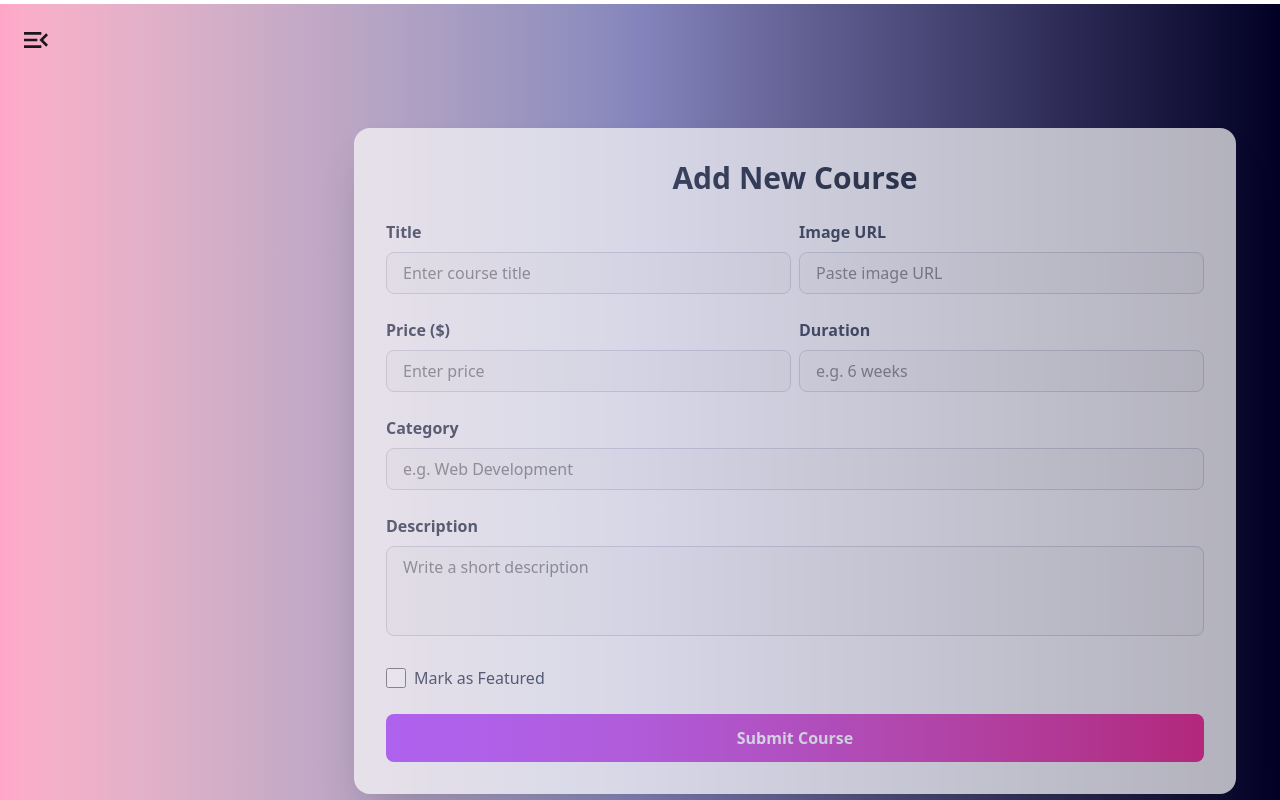
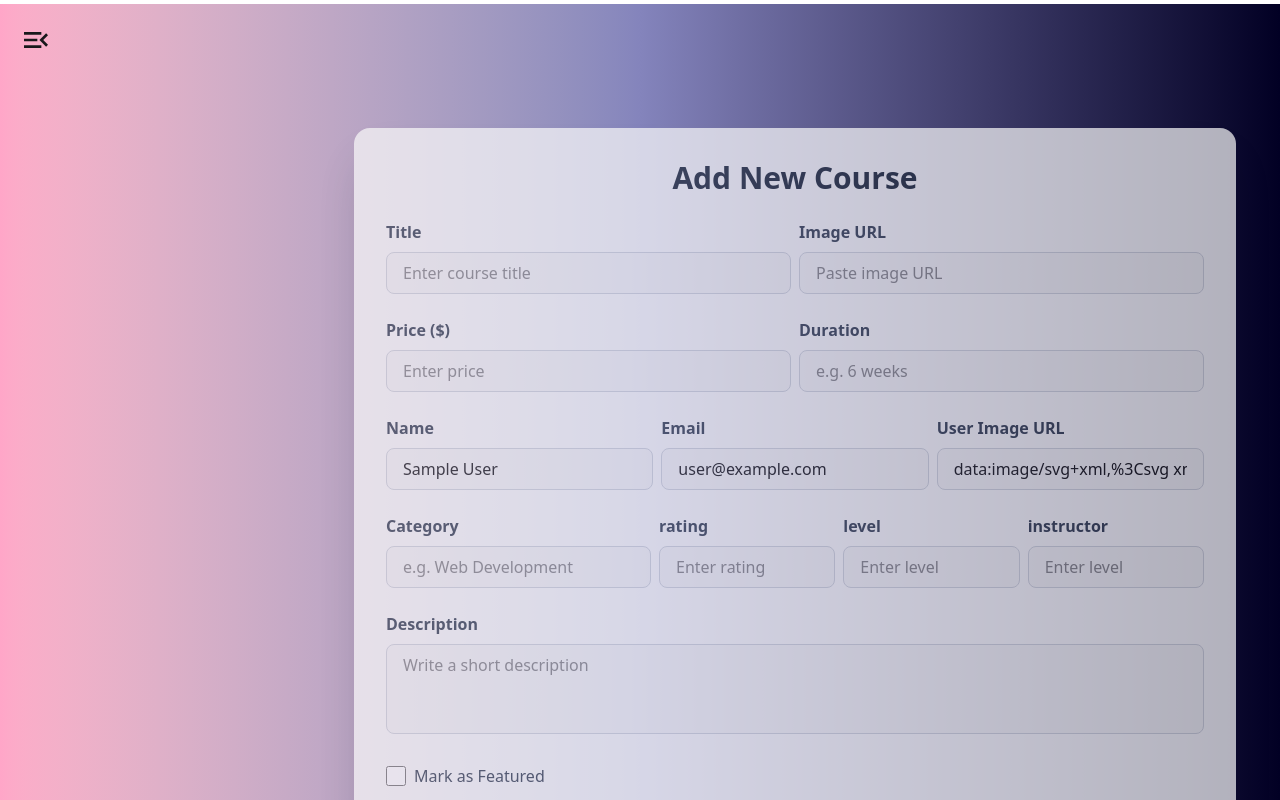
Before and after one commit to sumai-suchi/B12-a10-future-box-client, a React app: page /dashboard/addCourse in a window 1280 px wide. Shown: the top 800 px of the page. Built offline with nearby package versions, Linux system fonts and the light colour scheme; no server answers; sample sign-in values are in the browser's storage; the HTML template or start-up script is replaced by a standard one.

Commit message:
adding update functionality of courses

```diff
--- a/src/Components/UpdateData.jsx
+++ b/src/Components/UpdateData.jsx
@@ -6,26 +6,45 @@ import { toast } from "react-toastify";
 const UpdateData = () => {
   const { id } = useParams();
   const [OneData, setOneData] = useState({});
+  const [title, setTitle] = useState("");
+  const [image, setImage] = useState("");
+  const [price, setPrice] = useState("");
+  const [duration, setDuration] = useState("");
+  const [category, setCategory] = useState("");
+  const [description, setDescription] = useState("");
+  const [Error, setError] = useState("");
 
   useEffect(() => {
     const FetchData = async () => {
-      const DetailsCourseData = await axios.get(
-        `http://localhost:3000/updateData/${id}`
-      );
-      setOneData(DetailsCourseData.data);
+      try {
+        const DetailsCourseData = await axios.get(
+          `http://localhost:3000/updateData/${id}`
+        );
+        setOneData(DetailsCourseData.data);
+        setTitle(OneData?.title || "");
+        setImage(OneData?.image || "");
+        setPrice(OneData?.price || "");
+        setDuration(OneData?.duration || "");
+        setCategory(OneData?.category || "");
+        setDescription(OneData?.description || "");
+      } catch (error) {
+        toast(error);
+      }
     };
     FetchData();
-  }, [id]);
+  }, [
+    id,
+    OneData.title,
+    OneData.image,
+    OneData.price,
+    OneData.duration,
+    OneData.category,
+    OneData.description,
+  ]);
+
   console.log(OneData);
   console.log(OneData.title);
 
-  const [title, setTitle] = useState(OneData.title || "");
-  const [image, setImage] = useState(OneData.image || "");
-  const [price, setPrice] = useState(OneData.price || "");
-  const [duration, setDuration] = useState(OneData.duration || "");
-  const [category, setCategory] = useState(OneData.category || "");
-  const [description, setDescription] = useState(OneData.description || "");
-  const [Error, setError] = useState("");
   console.log(title, image, price, duration, category, description);
   //   const updatedInfo = { title, image, price, duration, category, description };
   const updatedInfo = {
@@ -37,9 +56,7 @@ const UpdateData = () => {
     description,
   };
 
-  const handleUpdateData = async (e) => {
-    e.preventDefault();
-
+  const handleUpdateData = async () => {
     try {
       const updateDoc = await axios.patch(
         `http://localhost:3000/updateData/${id}`,
@@ -56,10 +73,7 @@ const UpdateData = () => {
   return (
     <div>
       <div className=" w-full mt-20 opacity-70 flex items-center justify-center p-2 md:p-6">
-        <form
-          className="bg-neutral-50  shadow-2xl rounded-2xl p-8 w-full space-y-6"
-          onSubmit={handleUpdateData}
-        >
+        <form className="bg-neutral-50  shadow-2xl rounded-2xl p-8 w-full space-y-6">
           <h2 className="text-3xl font-bold text-center text-gray-800">
             Update Your Course Data
           </h2>
@@ -173,7 +187,7 @@ const UpdateData = () => {
 
           {/* Submit Button */}
           <button
-            type="submit"
+            onClick={handleUpdateData}
             className="w-full bg-linear-to-r from-purple-500 to-pink-500 text-white font-semibold py-3 rounded-lg hover:opacity-90 transition-all"
           >
             Update Course
--- a/src/pages/AddCourses.jsx
+++ b/src/pages/AddCourses.jsx
@@ -14,7 +14,29 @@ const AddCourses = () => {
     const duration = e.target.duration.value;
     const category = e.target.category.value;
     const description = e.target.description.value;
-    console.log(title, image, price, duration, category);
+    const name = e.target.name.value;
+
+    const UserImage = e.target.UserImage.value;
+    const isFeatured = e.target.isFeatured.value;
+    const rating = e.target.rating.value;
+    const level = e.target.level.value;
+    const instructor = e.target.instructor.value;
+
+    console.log(
+      title,
+      image,
+      price,
+      duration,
+      category,
+      name,
+      email,
+      UserImage,
+      isFeatured,
+      rating,
+      level,
+      instructor,
+      description
+    );
     const courseData = {
       title,
       image,
@@ -22,7 +44,13 @@ const AddCourses = () => {
       description,
       duration,
       category,
+      name,
       email,
+      UserImage,
+      isFeatured,
+      rating,
+      level,
+      instructor,
     };
 
     try {
@@ -107,7 +135,53 @@ const AddCourses = () => {
             />
           </div>
         </div>
+        {/* user info */}
+        <div className="flex flex-col md:flex-row gap-2">
+          {/* Title */}
+          <div className="flex-1">
+            <label className="block  text-gray-700 font-semibold mb-2">
+              Name
+            </label>
+            <input
+              type="text"
+              name="name"
+              value={user?.displayName}
+              placeholder="Enter course title"
+              className="w-full border border-gray-300 bg-neutral-100 rounded-lg px-4 py-2 focus:ring-2 focus:ring-purple-500 outline-none"
+              required
+            />
+          </div>
+
+          <div className="flex-1">
+            <label className="block  text-gray-700 font-semibold mb-2">
+              Email
+            </label>
+            <input
+              type="text"
+              name="email"
+              value={user?.email}
+              placeholder="Enter course title"
+              className="w-full border border-gray-300 bg-neutral-100 rounded-lg px-4 py-2 focus:ring-2 focus:ring-purple-500 outline-none"
+              required
+            />
+          </div>
+
+          {/* Image URL */}
+          <div className="flex-1">
+            <label className="block text-gray-700 font-semibold mb-2">
+              User Image URL
+            </label>
+            <input
+              type="text"
+              name="UserImage"
+              value={user?.photoURL}
+              placeholder="Paste image URL"
+              className="w-full border bg-neutral-100 border-gray-300 rounded-lg px-4 py-2 focus:ring-2 focus:ring-purple-500 outline-none"
+            />
+          </div>
+        </div>
         {/* Category */}
+        <div className="flex flex-col gap-2 md:flex-row">
           <div>
             <label className="block text-gray-700 font-semibold mb-2">
               Category
@@ -119,6 +193,44 @@ const AddCourses = () => {
               className="w-full bg-neutral-100 border border-gray-300 rounded-lg px-4 py-2 focus:ring-2 focus:ring-purple-500 outline-none"
               required
             />
+          </div>
+
+          <div className="flex-1">
+            <label className="block text-gray-700 font-semibold mb-2">
+              rating
+            </label>
+            <input
+              type="number"
+              name="rating"
+              placeholder="Enter rating"
+              className="w-full border bg-neutral-100 border-gray-300 rounded-lg px-4 py-2 focus:ring-2 focus:ring-purple-500 outline-none"
+              required
+            />
+          </div>
+          <div className="flex-1">
+            <label className="block text-gray-700 font-semibold mb-2">
+              level
+            </label>
+            <input
+              type="text"
+              name="level"
+              placeholder="Enter level"
+              className="w-full border bg-neutral-100 border-gray-300 rounded-lg px-4 py-2 focus:ring-2 focus:ring-purple-500 outline-none"
+              required
+            />
+          </div>
+          <div className="flex-1">
+            <label className="block text-gray-700 font-semibold mb-2">
+              instructor
+            </label>
+            <input
+              type="text"
+              name="instructor"
+              placeholder="Enter level"
+              className="w-full border bg-neutral-100 border-gray-300 rounded-lg px-4 py-2 focus:ring-2 focus:ring-purple-500 outline-none"
+              required
+            />
+          </div>
         </div>
 
         {/* Description */}
--- a/src/pages/MyAddedCourse.jsx
+++ b/src/pages/MyAddedCourse.jsx
@@ -38,17 +38,17 @@ const MyAddedCourse = () => {
 
   return (
     <div className="flex flex-col gap-2.5">
-      {userData.length === 0 ? (
+      {userData?.length === 0 ? (
         <div className="text-center justify-center">
           <h1 className="text-4xl font-bold text-white">
-            There is not Course added here
+            There is no Course added here
           </h1>
         </div>
       ) : (
         userData?.map((data) => (
           <div
             key={data._id}
-            className="flex flex-col md:flex-row mt-7 gap-4 md:gap-28 bg-fuchsia-50 rounded-2xl  text-fuchsia-950 opacity-70 p-3"
+            className="flex flex-col md:flex-row mt-7 gap-4 md:gap-28 bg-black/50 rounded-2xl  text-white opacity-70 p-3"
           >
             <div className="flex gap-2 ">
               <img src={data?.image} className="w-2xs h-28" alt="" />
```
Lines whose indentation alone changed are shown as unchanged.
